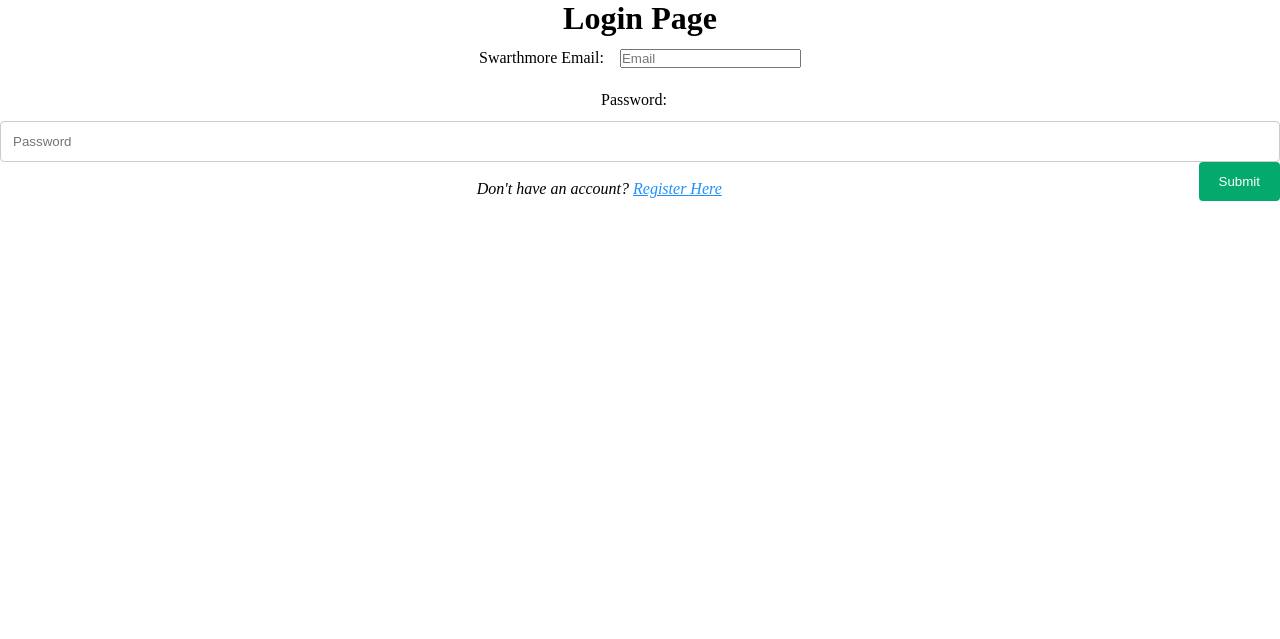
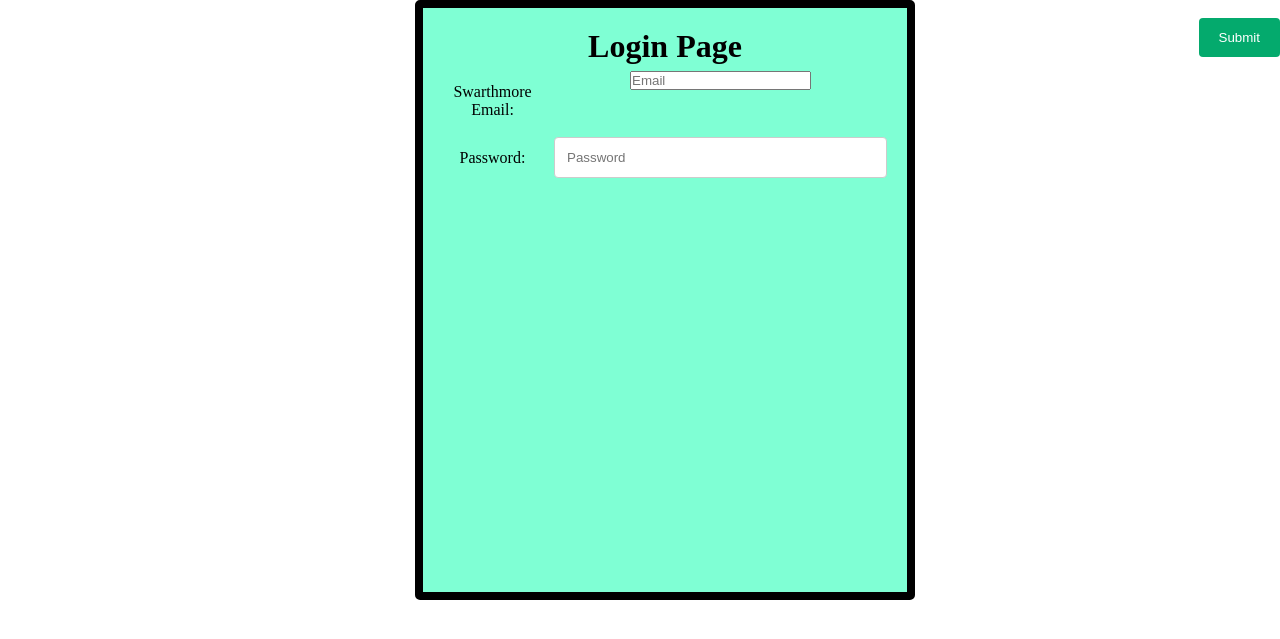
Before and after one commit to alisonkim12/SwarthmoreMarketplace, a Flask app: page /login in a window 1280 px wide. Shown: the top 639 px of the page. Run offline with Flask 2, Linux system fonts and the light colour scheme.

Commit message:
adding login style

```diff
--- a/backend/templates/login.html
+++ b/backend/templates/login.html
@@ -3,22 +3,46 @@
 <html lang="en-US">
 
 <head>
+    <title>Swarthmore MarketPlace Login</title>
     <link rel="stylesheet" href="/backend/static/styles.css">
-    <title>Swarthmore MarketPlace Login</title>
 </head>
 
 <body>
     <center>
         <!-- Heading -->
-        <h1>Login Page</h1>
+        <div class="log-reg-container">
+            <form action='/login' method='POST' id="loginForm">
+                <h1>Login Page</h1>
+
+                <div class="row">
+
+                    <div class="col-25">
+                        <label for="email">Swarthmore Email:</label>
+                    </div>
+
+                    <div class="col-75">
+                        <input type="email" id="email" name="email" placeholder="Email"><br>
+                        <small></small>
+                    </div>
+
+                </div>
+
+                <div class="row">
+
+                    <div class="col-25">
+                        <label for="pwd">Password:</label>
+                    </div>
+
+                    <div class="col-75">
+                        <input type="password" id="pwd" name="password" placeholder="Password">
+                    </div>
+
+                </div>
+
+            </div>
 
         <!-- Description -->
         <div>
-            <form action='/login' method='POST' id="loginForm">
-                <label for="email">Swarthmore Email:</label>
-                <input type="email" id="email" name="email" placeholder="Email"><br>
-                <label for="pwd">Password:</label>
-                <input type="password" id="pwd" name="password" placeholder="Password">
                 <br>
                 <input type='submit'>
             </form>
```
Also changed, not shown: backend/templates/register.html (+16 -4 lines).
